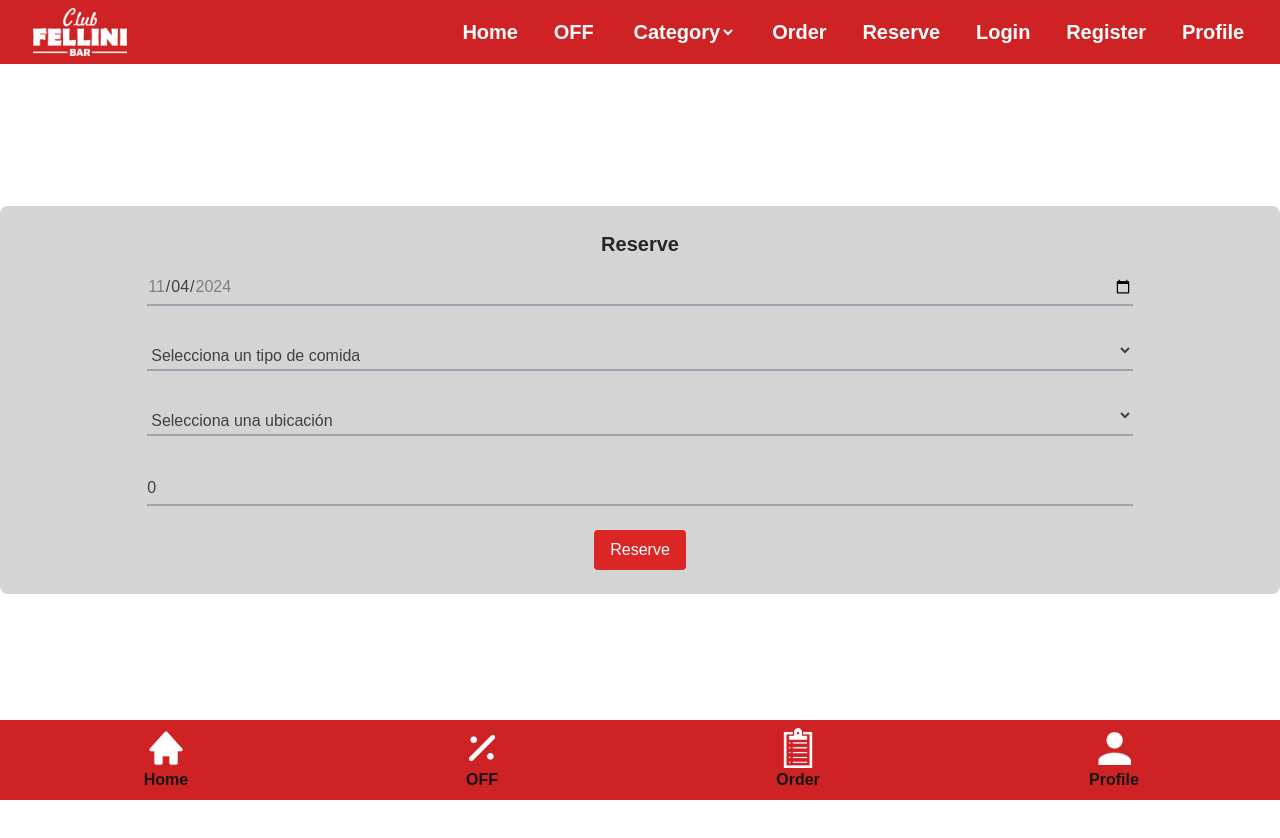
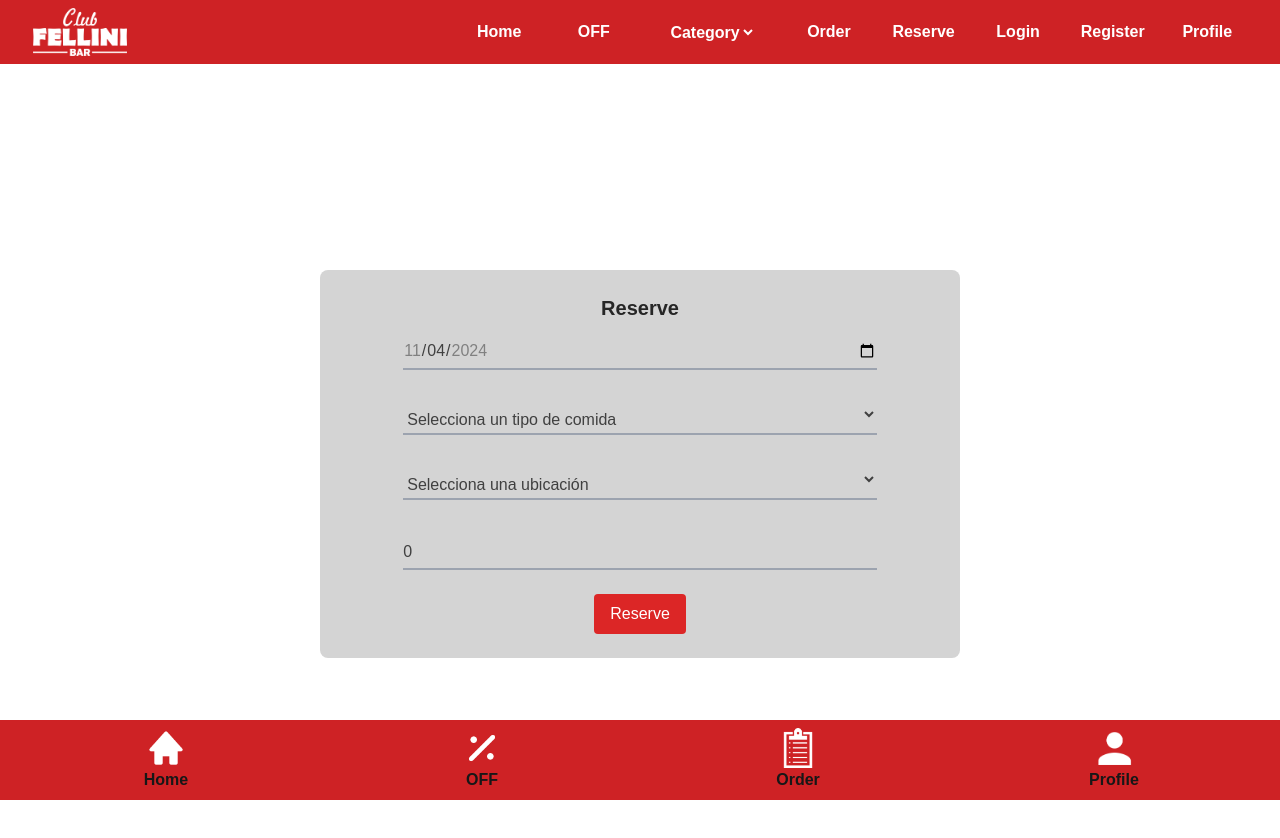
Before and after one commit to agustinMontoya2/Final-Project, a Next.js app in the folder Front/: page /reserve in a window 1280 px wide. Shown: the top 838 px of the page. Before the commit the page ends 800 px from the top, so only its background shows below. Built offline with nearby package versions, Linux system fonts and the light colour scheme.

Commit message:
detalles navbar

```diff
--- a/Front/src/components/FormContact/FormContact.tsx
+++ b/Front/src/components/FormContact/FormContact.tsx
@@ -30,7 +30,7 @@ function FormContact() {
     };
 
     return (
-        <div className='absolute inset-0 flex items-center justify-center 2xl:relative 2xl:h-screen 2xl:w-1/2 m-auto '>
+        <div className='absolute inset-0 flex items-center justify-center lg:relative lg:h-screen lg:w-1/2 m-auto '>
             <form className="w-11/12 bg-neutral-300 p-6 rounded-lg flex flex-col justify-center items-center" onSubmit={handleSubmit}>
                     <h2 className='w-full text-xl text-center text-neutral-800 font-extrabold'>Contact us</h2>
                     <input type="text" hidden value={"Contacto"} id='contact'/>
--- a/Front/src/components/FormReserve/FormReserve.tsx
+++ b/Front/src/components/FormReserve/FormReserve.tsx
@@ -30,7 +30,7 @@ const ReservationForm: React.FC = () => {
     };
 
     return (
-        <div className='absolute inset-0 w-full flex items-center justify-center 2xl:relative 2xl:h-screen 2xl:w-1/2 m-auto '>
+        <div className='absolute inset-0 w-full flex items-center justify-center lg:relative lg:h-screen lg:w-1/2 m-auto '>
             <form onSubmit={handleSubmit} className="w-full bg-neutral-300 p-6 rounded-lg flex flex-col justify-center items-center">
                 <h2 className='w-full text-xl text-center text-neutral-800 font-extrabold'>Reserve</h2>
                 <div  className="w-4/5 mb-6 relative">
--- a/Front/src/components/FormWork/FormWork.tsx
+++ b/Front/src/components/FormWork/FormWork.tsx
@@ -56,7 +56,7 @@ const FormWork = () => {
     };
 
     return (
-        <div className="absolute inset-0 w-full flex flex-col items-center justify-center min-h-screen bg-primary 2xl:relative 2xl:h-screen 2xl:w-1/2 m-auto ">
+        <div className="absolute inset-0 w-full flex flex-col items-center justify-center min-h-screen bg-primary lg:relative lg:h-screen lg:w-1/2 m-auto ">
             <form onSubmit={handleSubmit} className="w-11/12 bg-neutral-300 p-6 rounded-lg flex flex-col justify-center items-center">
                 <h2 className='w-full text-xl text-center text-neutral-800 font-extrabold'>JOIN OUR TEAM</h2>
                 <p className="text-neutral-800 font-bold text-center">
--- a/Front/src/components/NavBarXL/NavBarXL.tsx
+++ b/Front/src/components/NavBarXL/NavBarXL.tsx
@@ -23,14 +23,14 @@ export default function NavBarXL() {
             </Link>
 
             <div className='w-2/3 flex justify-evenly'>
-                <Link className="hover:drop-shadow-2xl" href={"/"}>
-                    <p className="text-white font-bold text-xl">Home</p>
+                <Link className="w-11 h-16 flex justify-center items-center hover:drop-shadow-2xl" href={"/"}>
+                    <p className="text-white font-bold hover:text-xl duration-500">Home</p>
                 </Link>
-                <Link className="hover:drop-shadow-2xl" href={"/off"}>
-                    <p className="text-white font-bold text-xl">OFF</p>
+                <Link className="w-11 h-16 flex justify-center items-center hover:drop-shadow-2xl" href={"/off"}>
+                    <p className="text-white font-bold hover:text-xl duration-500">OFF</p>
                 </Link>
 
-                <select name="" id="" onChange={handleChange} value={selectedCategory} className='bg-transparent text-white font-bold text-xl outline-none cursor-pointer'>
+                <select name="" id="" onChange={handleChange} value={selectedCategory} className='bg-transparent text-white font-bold hover:text-xl duration-500 outline-none cursor-pointer'>
                     <option value="" hidden>Category</option>
                     <option className='text-neutral-800 text-l hover:bg-primary' value="/pizzas">Pizzas</option>
                     <option className='text-neutral-800 text-l hover:bg-primary' value="/chopped">Chopped</option>
@@ -41,20 +41,20 @@ export default function NavBarXL() {
                     <option className='text-neutral-800 text-l hover:bg-primary' value="/tac">Sin T.A.C</option>
                 </select>
 
-                <Link className="hover:drop-shadow-2xl" href={"/order"}>
-                    <p className="text-white font-bold text-xl">Order</p>
+                <Link className="w-11 h-16 flex justify-center items-center hover:drop-shadow-2xl" href={"/order"}>
+                    <p className="text-white font-bold hover:text-xl duration-500">Order</p>
                 </Link>
-                <Link className="hover:drop-shadow-2xl" href={"/reserve"}>
-                    <p className="text-white font-bold text-xl">Reserve</p>
+                <Link className="w-11 h-16 flex justify-center items-center hover:drop-shadow-2xl" href={"/reserve"}>
+                    <p className="text-white font-bold hover:text-xl duration-500">Reserve</p>
                 </Link>
-                <Link className="hover:drop-shadow-2xl" href={"/login"}>
-                    <p className="text-white font-bold text-xl">Login</p>
+                <Link className="w-11 h-16 flex justify-center items-center hover:drop-shadow-2xl" href={"/login"}>
+                    <p className="text-white font-bold hover:text-xl duration-500">Login</p>
                 </Link>
-                <Link className="hover:drop-shadow-2xl" href={"/register"}>
-                    <p className="text-white font-bold text-xl">Register</p>
+                <Link className="w-11 h-16 flex justify-center items-center hover:drop-shadow-2xl" href={"/register"}>
+                    <p className="text-white font-bold hover:text-xl duration-500">Register</p>
                 </Link>
-                <Link className="hover:drop-shadow-2xl" href={"/user"}>
-                    <p className="text-white font-bold text-xl">Profile</p>
+                <Link className="w-11 h-16 flex justify-center items-center hover:drop-shadow-2xl" href={"/user"}>
+                    <p className="text-white font-bold hover:text-xl duration-500">Profile</p>
                 </Link>
             </div>
 
```
